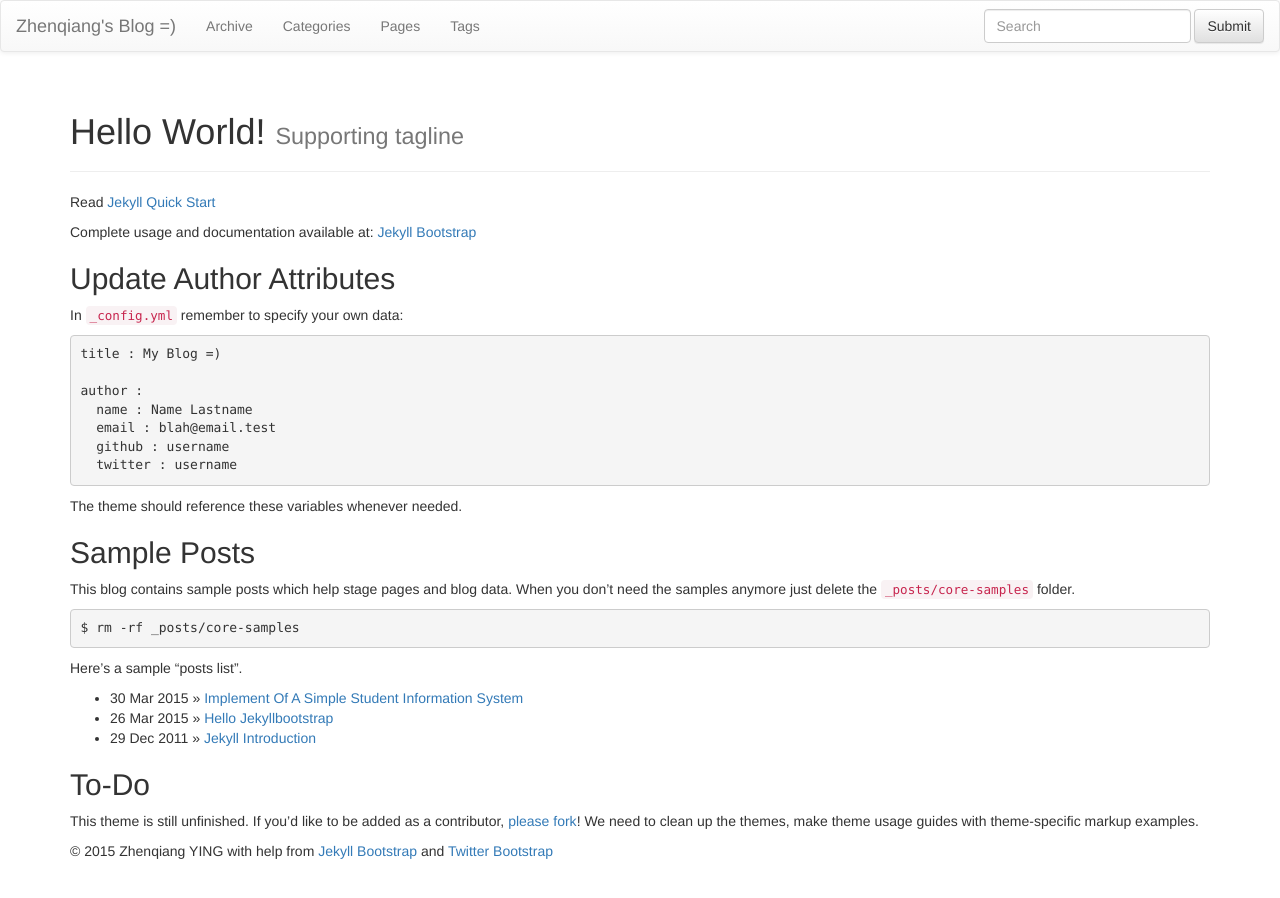
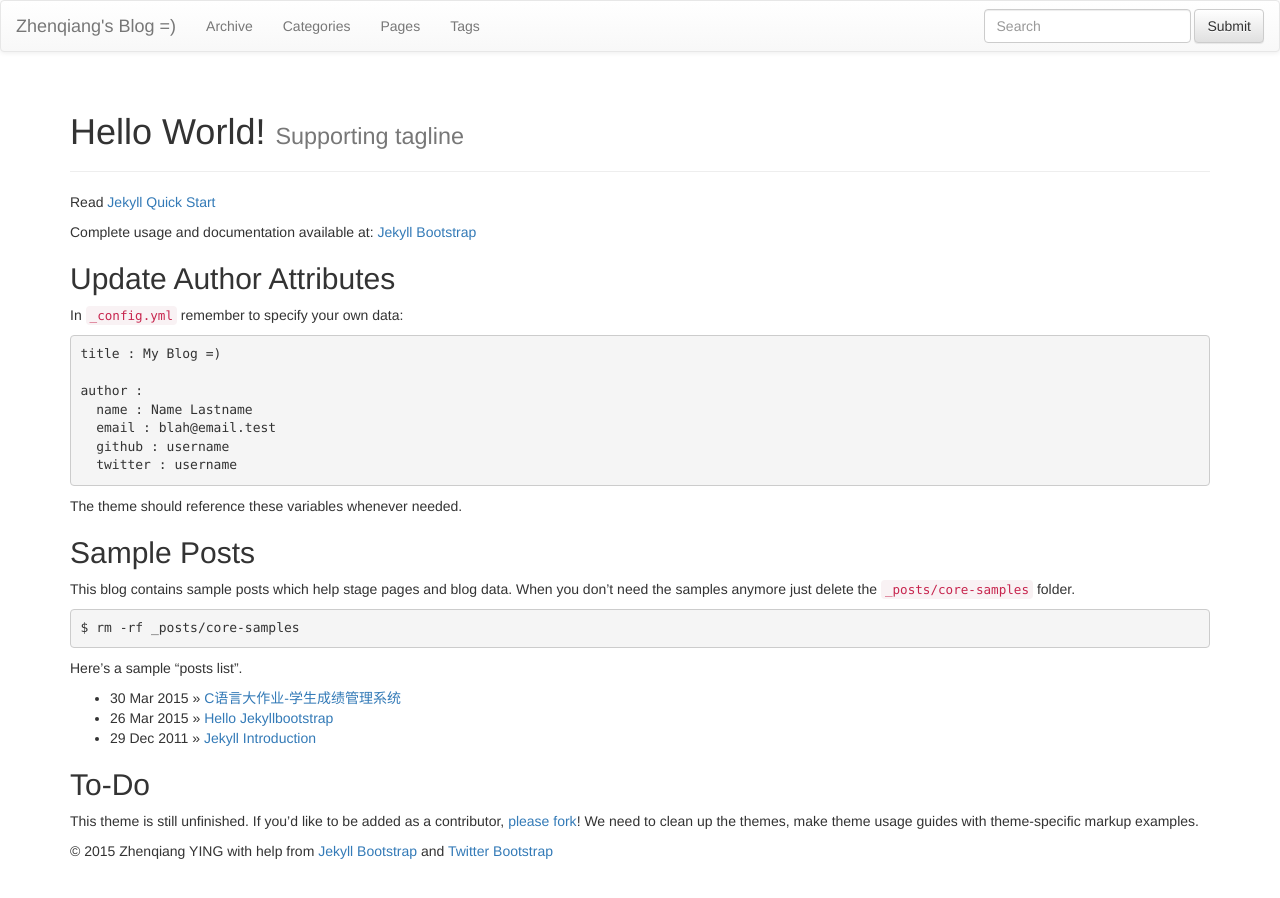
Before and after one commit to baidut/baidut.github.io, a Jekyll site: the page built from index.md, in a window 1280 px wide. Built offline with Jekyll 4.4.1, drawn with Linux system fonts in a browser that asks for light colours; nearby versions of some CDN libraries; library files that are not in the unit come from our copies; some of the changed lines change nothing that is shown.

Commit message:
Fix image

```diff
--- a/_config.yml
+++ b/_config.yml
@@ -1,3 +1,7 @@
+# append by ZhenqiangYing
+img_url: /assets/images
+file_url: /assets/files
+
 # This is the default format.
 # For more see: http://jekyllrb.com/docs/permalinks/
 permalink: /:categories/:year/:month/:day/:title
--- a/_posts/2015-3-30-Implement-of-A-Simple-Student-Information-System.md
+++ b/_posts/2015-3-30-Implement-of-A-Simple-Student-Information-System.md
@@ -2,6 +2,7 @@
 layout: post
 category : CodeExp
 tagline: ""
+title: C语言大作业-学生成绩管理系统
 tags : [C]
 ---
 {% include JB/setup %}
@@ -27,7 +28,7 @@
 
 两个字符串可以自动衔接在一起，所以一行太长就这么办吧，个人觉得比网上、书上广为传播的一堆printf要好的多。下面分析这些功能之间的联系，如下面的图所示（如果你学了软件工程，可以简单地画个用例图以明确系统功能及联系，这里图省事画个简单的示意图）：
 
-![images](images/用例图.png)
+![](images/C语言学生成绩管理系统-用例图.png)
 
 明确了需求，下面的问题就是如何实现了，实现的中心是数据结构设计，每个记录项是一个结构体，包含学生姓名、学生各科成绩、以及总分。
 
@@ -79,7 +80,7 @@
 
 没了，其他都是局部变量，接着打个主菜单的框架：
 
-{% endhighlight %}
+{% highlight c %}
 // 主菜单
 for (;;) {
 char choice;
@@ -340,14 +341,7 @@
 
 当大四的我重写大一时的C语言大作业 原文链接
 
-GitHub博客：
-
- 1. [记对教科书的质疑](http://baidut.github.io/CodeExp/2015/03/28/Modify-My-First-C-Project-After-3-years/)
- 1. [C语言大作业-学生成绩管理系统](http://baidut.github.io/CodeExp/2015/03/30/Implement-of-A-Simple-Student-Information-System/)
-
- CSDN博客：
-
- 1. [记对教科书的质疑]()
- 1. [C语言大作业-学生成绩管理系统]()
+ 1. 记对教科书的质疑 [GitHub博客](http://baidut.github.io/CodeExp/2015/03/28/Modify-My-First-C-Project-After-3-years/) [CSDN博客]()
+ 1. C语言大作业-学生成绩管理系统 [GitHub博客](http://baidut.github.io/CodeExp/2015/03/30/Implement-of-A-Simple-Student-Information-System/) [CSDN博客]()
 
 ----------------------------------------
```
Also changed, not shown: assets/images/C语言学生成绩管理系统-用例图.png (renamed from _posts/images/用例图.png).
